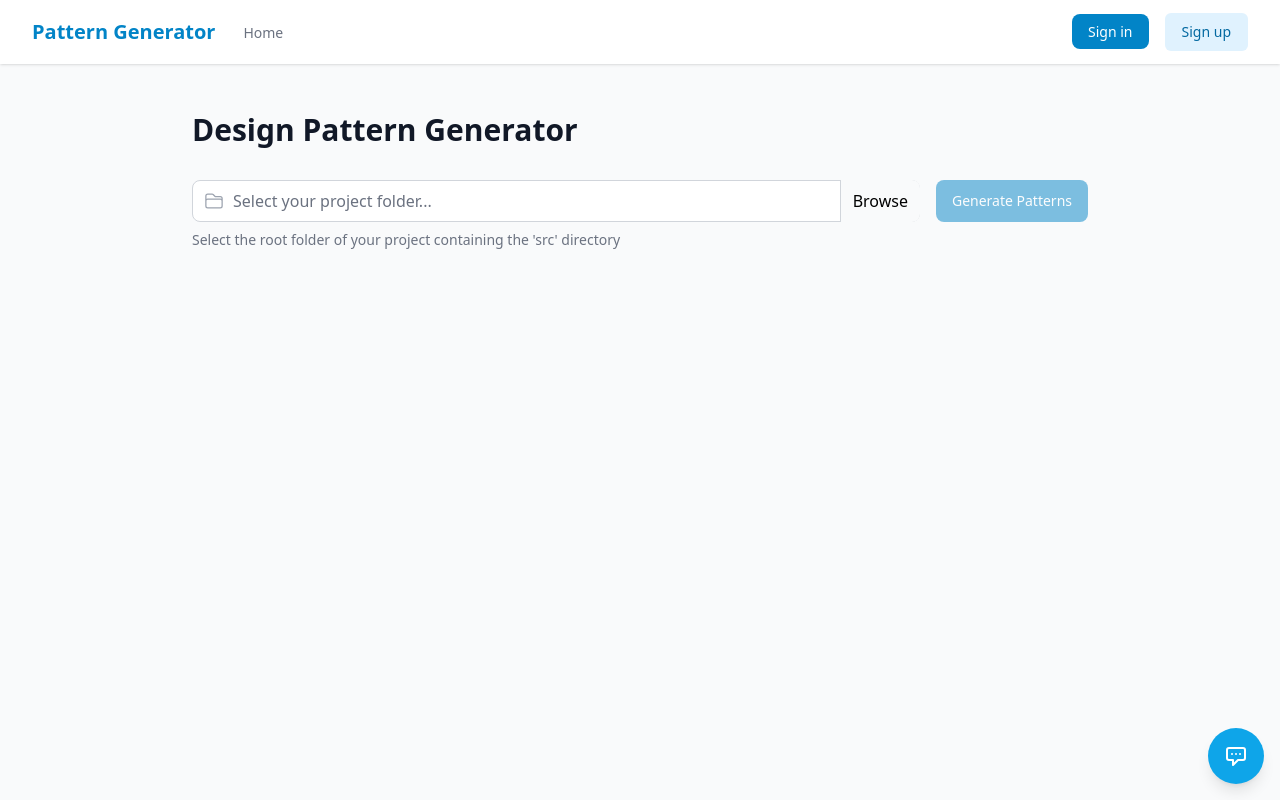
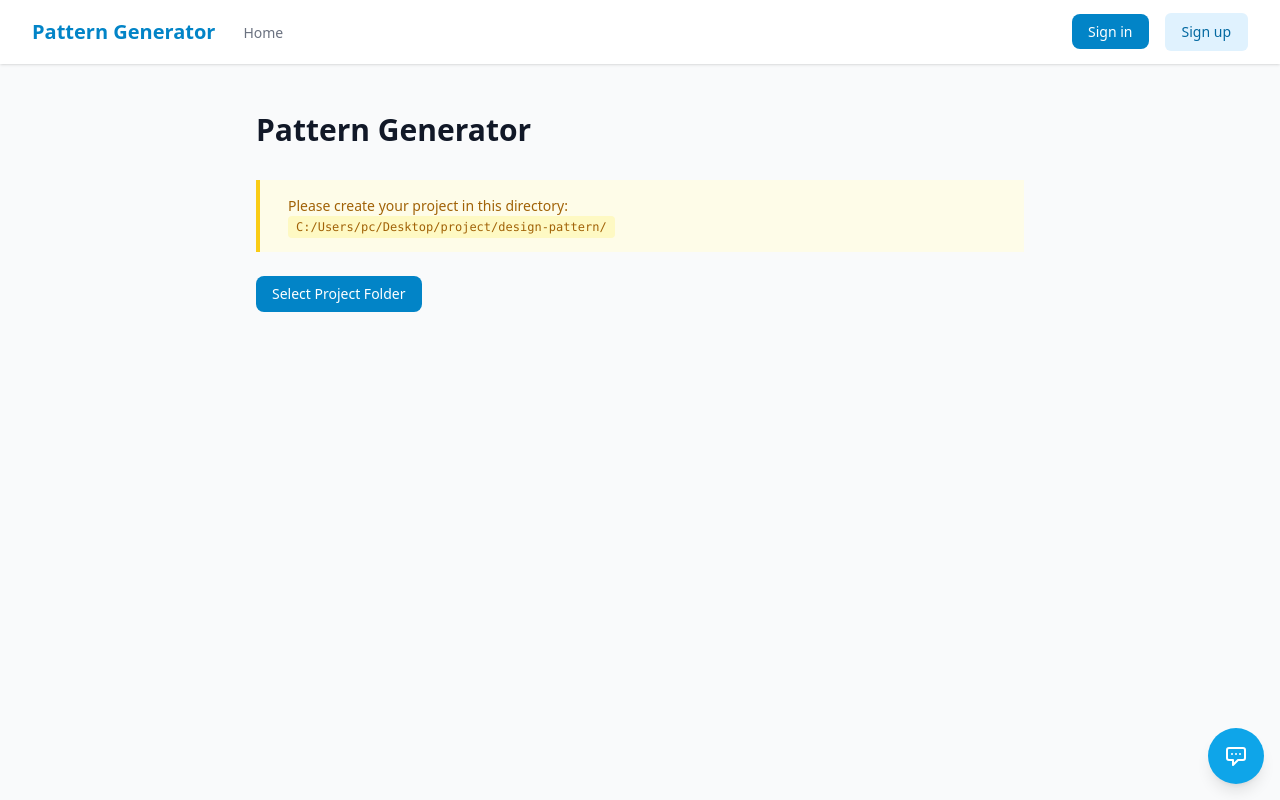
Before and after one commit to ZakariaLagraini/design-pattern, a React (Vite) app in the folder frontend/: page /generator in a window 1280 px wide. Built offline with nearby package versions, Linux system fonts and the light colour scheme.

Commit message:
ad generator functionality

```diff
--- a/frontend/package.json
+++ b/frontend/package.json
@@ -15,6 +15,7 @@
     "@tailwindcss/forms": "^0.5.7",
     "autoprefixer": "^10.4.16",
     "axios": "^1.7.9",
+    "googleapis": "^144.0.0",
     "path-browserify": "^1.0.1",
     "postcss": "^8.4.31",
     "react": "^18.2.0",
--- a/frontend/src/pages/PatternGenerator.jsx
+++ b/frontend/src/pages/PatternGenerator.jsx
@@ -1,6 +1,7 @@
 import { useState } from 'react';
 import axiosInstance from '../utils/axios';
-import { FolderIcon } from '@heroicons/react/24/outline';
+
+const BASE_PATH = 'C:/Users/pc/Desktop/project/design-pattern/';
 
 export default function PatternGenerator() {
   const [projectPath, setProjectPath] = useState('');
@@ -19,13 +20,26 @@ export default function PatternGenerator() {
       input.onchange = (e) => {
         const files = Array.from(e.target.files);
         if (files.length > 0) {
-          // Construct the full path
-          const fullPath = `C:/Users/pc/Desktop/lchgar-micro/design-pattern/${files[0].webkitRelativePath.split('/')[0]}`;
-          const normalizedPath = fullPath.replace(/\\/g, '/');
-          console.log('Selected folder path:', normalizedPath);
+          const fullPath = files[0].webkitRelativePath.split('/')[0];
 
-          setProjectPath(normalizedPath);
-          setSelectedFiles(files);
+          // Remove path validation since we can't actually check the full system path
+          // due to browser security restrictions
+          console.log('Selected folder path:', fullPath);
+
+          // Create file structure object
+          const fileStructure = {};
+          files.forEach(file => {
+            const relativePath = file.webkitRelativePath.replace(fullPath + '/', '');
+            fileStructure[relativePath] = {
+              name: file.name,
+              path: BASE_PATH + relativePath,
+              size: file.size,
+              type: file.type
+            };
+          });
+
+          setProjectPath(BASE_PATH + fullPath);
+          setSelectedFiles(fileStructure);
           setError('');
         }
       };
@@ -42,23 +56,19 @@ export default function PatternGenerator() {
       setLoading(true);
       setError('');
 
-      if (!projectPath) {
-        setError('Please select a folder first');
+      if (!selectedFiles) {
+        setError('Please select a project folder first');
         return;
       }
 
-      // Ensure path ends with forward slash
-      const normalizedPath = projectPath.endsWith('/')
-        ? projectPath
-        : `${projectPath}/`;
-
       const payload = {
-        project_path: normalizedPath,
-        source_dir: "src",
-        scan_type: "full"
+        project_path: projectPath,
+        base_path: BASE_PATH,
+        files: selectedFiles,
+        scan_type: 'full'
       };
 
-      console.log('Sending request with payload:', payload);
+      console.log('Sending analysis request:', payload);
 
       const response = await axiosInstance.post('/analyze/', payload);
 
@@ -71,7 +81,6 @@ export default function PatternGenerator() {
     } catch (err) {
       console.error('Full error:', err);
       if (err.response?.data) {
-        console.log('Error response:', err.response.data);
         setError(err.response.data.message || 'Failed to analyze project');
       } else {
         setError('Failed to connect to the analysis server');
@@ -83,68 +92,75 @@ export default function PatternGenerator() {
 
   return (
     <div className="max-w-7xl mx-auto px-4 sm:px-6 lg:px-8 py-12">
-      <div className="max-w-4xl mx-auto">
+      <div className="max-w-3xl mx-auto">
         <h1 className="text-3xl font-bold text-gray-900 mb-8">
-          Design Pattern Generator
+          Pattern Generator
         </h1>
 
-        <div className="mb-8">
-          <div className="flex gap-4">
-            <div className="flex-1 relative">
-              <div className="absolute inset-y-0 left-0 pl-3 flex items-center pointer-events-none">
-                <FolderIcon className="h-5 w-5 text-gray-400" />
+        <div className="space-y-6">
+          <div className="bg-yellow-50 border-l-4 border-yellow-400 p-4">
+            <div className="flex">
+              <div className="ml-3">
+                <p className="text-sm text-yellow-700">
+                  Please create your project in this directory:
+                  <br />
+                  <code className="text-xs bg-yellow-100 px-2 py-1 rounded">
+                    {BASE_PATH}
+                  </code>
+                </p>
               </div>
-              <input
-                type="text"
-                value={projectPath}
-                readOnly
-                placeholder="Select your project folder..."
-                className="block w-full rounded-lg border-gray-300 pl-10 focus:ring-primary-500 focus:border-primary-500"
-              />
-              <button
-                onClick={handleFolderPick}
-                type="button"
-                className="absolute inset-y-0 right-0 px-3 flex items-center bg-gray-50 hover:bg-gray-100 rounded-r-lg border-l border-gray-300"
-              >
-                Browse
-              </button>
             </div>
+          </div>
+
+          <div>
             <button
-              onClick={handleAnalyze}
-              disabled={loading || !projectPath}
-              className="btn-primary disabled:opacity-50 disabled:cursor-not-allowed min-w-[150px]"
+              onClick={handleFolderPick}
+              className="btn-primary"
+              disabled={loading}
             >
-              {loading ? (
-                <div className="flex items-center justify-center">
-                  <svg className="animate-spin h-5 w-5 mr-2" viewBox="0 0 24 24">
-                    <circle className="opacity-25" cx="12" cy="12" r="10" stroke="currentColor" strokeWidth="4" fill="none" />
-                    <path className="opacity-75" fill="currentColor" d="M4 12a8 8 0 018-8V0C5.373 0 0 5.373 0 12h4zm2 5.291A7.962 7.962 0 014 12H0c0 3.042 1.135 5.824 3 7.938l3-2.647z" />
-                  </svg>
-                  Analyzing...
+              Select Project Folder
+            </button>
+            {projectPath && (
+              <p className="mt-2 text-sm text-gray-600">
+                Selected folder: {projectPath}
+              </p>
+            )}
+            {selectedFiles && (
+              <div className="mt-4">
+                <p className="text-sm text-gray-600">
+                  {Object.keys(selectedFiles).length} files selected
+                </p>
+                <button
+                  onClick={handleAnalyze}
+                  className="btn-primary mt-2"
+                  disabled={loading}
+                >
+                  {loading ? 'Analyzing...' : 'Generate Patterns'}
+                </button>
+              </div>
+            )}
+          </div>
+
+          {error && (
+            <div className="rounded-md bg-red-50 p-4">
+              <div className="flex">
+                <div className="ml-3">
+                  <h3 className="text-sm font-medium text-red-800">Error</h3>
+                  <div className="mt-2 text-sm text-red-700">{error}</div>
                 </div>
-              ) : (
-                'Generate Patterns'
-              )}
-            </button>
-          </div>
-          {error && (
-            <p className="mt-2 text-sm text-red-600">{error}</p>
+              </div>
+            </div>
           )}
-          <p className="mt-2 text-sm text-gray-500">
-            Select the root folder of your project containing the 'src' directory
-          </p>
-        </div>
 
-        {analysis && (
-          <div className="space-y-8">
-            <div className="bg-white rounded-lg shadow p-6">
-              <h2 className="text-xl font-semibold text-gray-900 mb-4">Analysis Results</h2>
+          {analysis && (
+            <div className="mt-8">
+              <h2 className="text-xl font-semibold mb-4">Analysis Results</h2>
               <pre className="bg-gray-50 p-4 rounded-lg overflow-auto">
                 {JSON.stringify(analysis, null, 2)}
               </pre>
             </div>
-          </div>
-        )}
+          )}
+        </div>
       </div>
     </div>
   );
```
Also changed, not shown: 1 other file (tests, documents, lock files or other folders).
